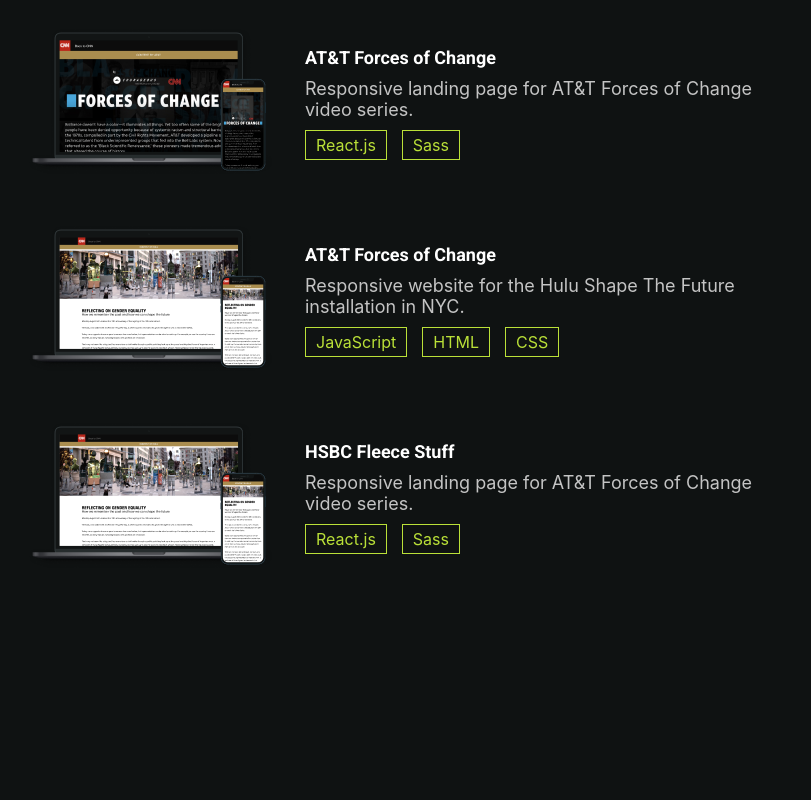
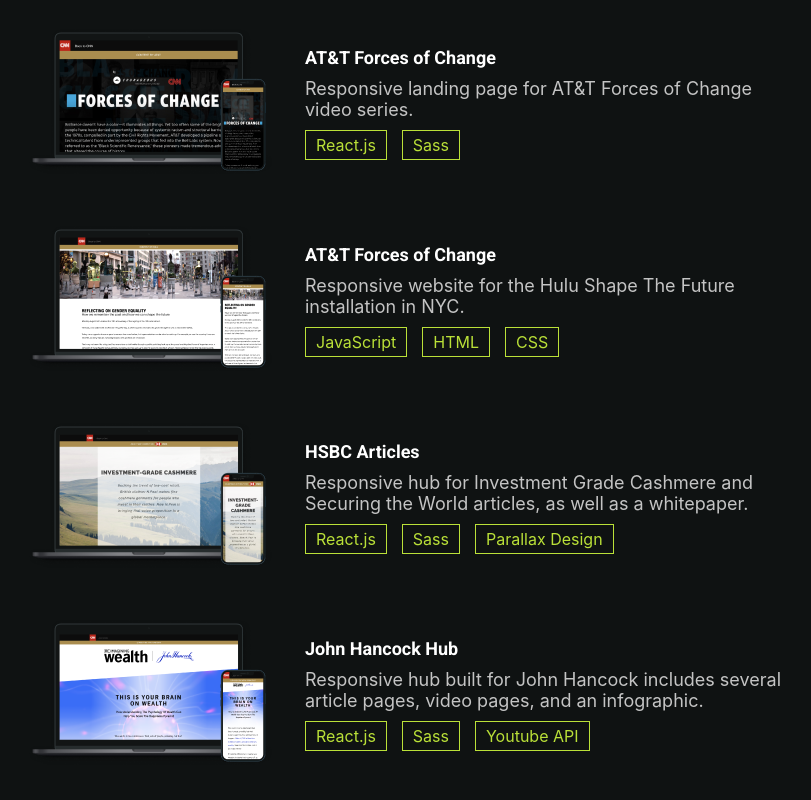
Before and after one commit to imanipaul/portfolio2, a React (Create React App) app: page / in a window 1280 px wide. Shown: the part 1974-2774 px from the top of the page, without its empty margins (225-1036 px from the left). Built offline with nearby package versions, Linux system fonts and the light colour scheme.

Commit message:
Additional client projects

```diff
--- a/src/components/ClientWork.js
+++ b/src/components/ClientWork.js
@@ -1,6 +1,8 @@
 import React from "react";
 import att from "../assets/forces-of-change.png";
 import hulu from "../assets/shape-the-future.png";
+import hsbc from "../assets/hsbc.png";
+import jh from "../assets/jh.png";
 import "../styles/ClientWork.scss";
 import Tag from "./Tag";
 
@@ -39,15 +41,32 @@
           </div>
         </div>
         <div className="project">
-          <img src={hulu} alt="preview" />
+          <img src={hsbc} alt="preview" />
           <div className="info">
-            <p className="name">HSBC Fleece Stuff</p>
+            <p className="name">HSBC Articles</p>
             <p className="description">
-              Responsive landing page for AT&T Forces of Change video series.
+              Responsive hub for Investment Grade Cashmere and Securing the
+              World articles, as well as a whitepaper.
             </p>
             <div className="tags">
               <Tag title={"React.js"} />
               <Tag title={"Sass"} />
+              <Tag title={"Parallax Design"} />
+            </div>
+          </div>
+        </div>
+        <div className="project">
+          <img src={jh} alt="preview" />
+          <div className="info">
+            <p className="name">John Hancock Hub</p>
+            <p className="description">
+              Responsive hub built for John Hancock includes several article
+              pages, video pages, and an infographic.
+            </p>
+            <div className="tags">
+              <Tag title={"React.js"} />
+              <Tag title={"Sass"} />
+              <Tag title={"Youtube API"} />
             </div>
           </div>
         </div>
```
Also changed, not shown: src/assets/hsbc.png (added), src/assets/jh.png (added).
